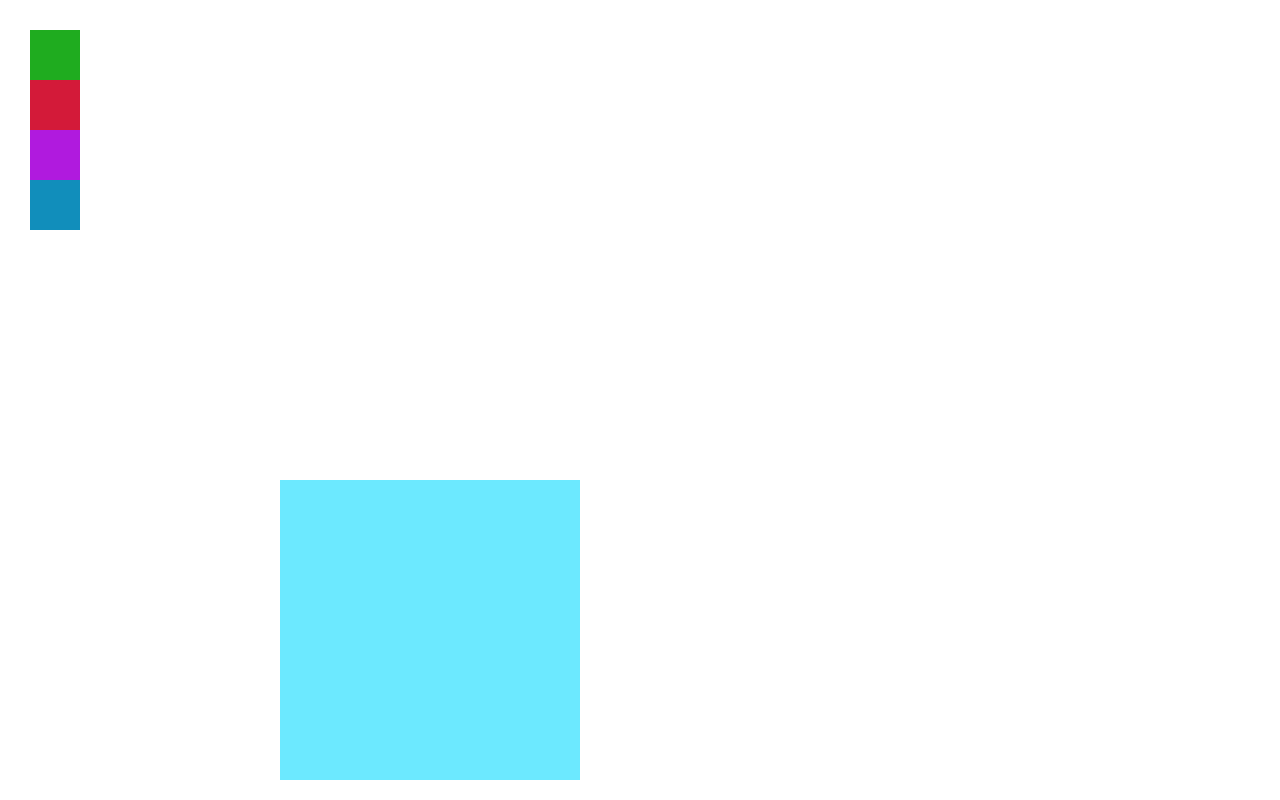
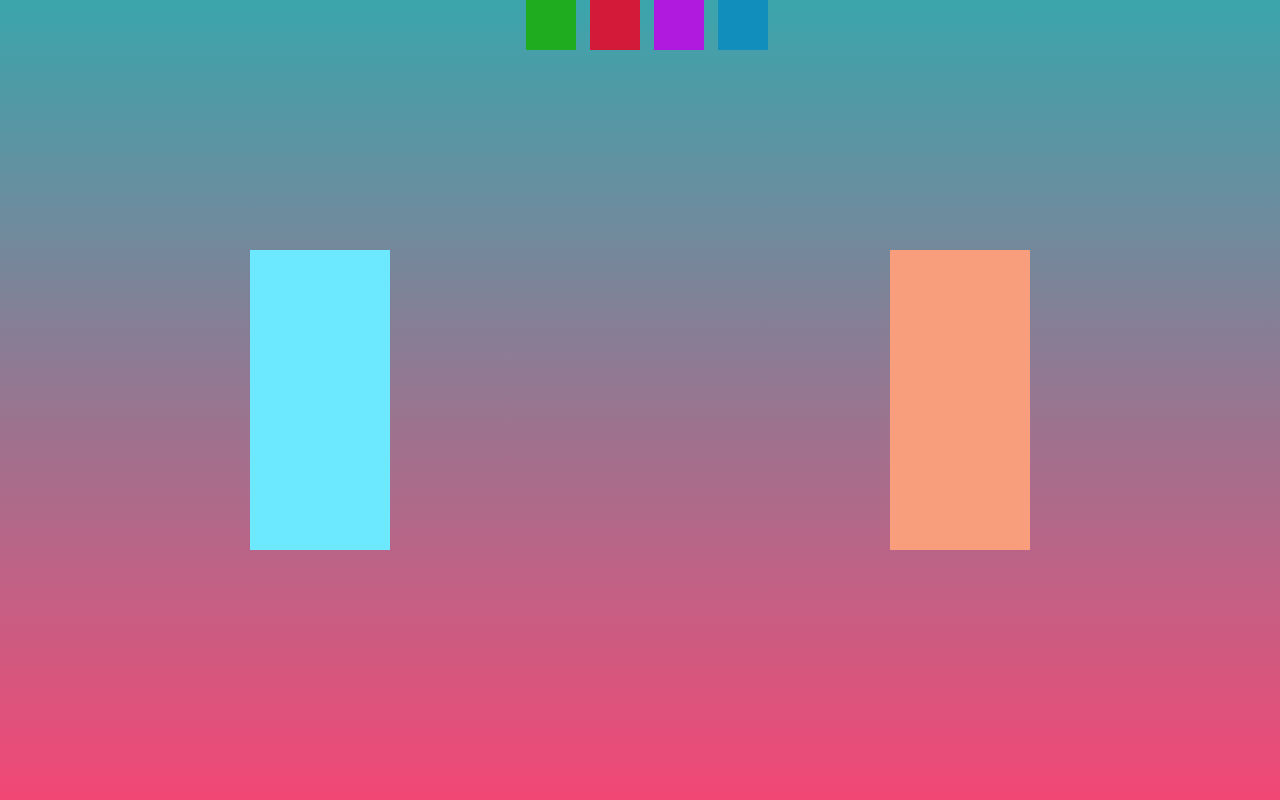
Before and after one commit to FaridGuluzade/Drag-Drop, a plain HTML site: page index.html in a window 1280 px wide. Shown: the top 800 px of the page. Drawn offline with Linux system fonts and the light colour scheme.

Commit message:
second commit

```diff
--- a/index.html
+++ b/index.html
@@ -5,30 +5,27 @@
     <meta http-equiv="X-UA-Compatible" content="IE=edge">
     <meta name="viewport" content="width=device-width, initial-scale=1.0">
     <link rel="stylesheet" href="./style/style.css">
-    <title>Document</title>
+    <title>Drag&Drop</title>
 </head>
 <body>
     <section>
 
-
-            <div class="drag-item" draggable="true" id="drag-first" style="background-color: rgb(31, 172, 31);" ></div>
-            <div class="drag-item"  draggable="true" id="drag-second"  style="background-color: rgb(211, 26, 57);"></div>
-            <div class="drag-item"  draggable="true" id="drag-third" style="background-color: rgb(176, 26, 222);"></div>
-            <div class="drag-item"  draggable="true" id="drag-fourth" style="background-color: rgb(17, 142, 187) ;"></div>
+        <div class="flex-first">
 
 
+            <div class="drag-item item1" draggable="true" id="drag-first" style="background-color: rgb(31, 172, 31);" ></div>
+            <div class="drag-item item2"  draggable="true" id="drag-second"  style="background-color: rgb(211, 26, 57);"></div>
+            <div class="drag-item item3"  draggable="true" id="drag-third" style="background-color: rgb(176, 26, 222);"></div>
+            <div class="drag-item item4"  draggable="true" id="drag-fourth" style="background-color: rgb(17, 142, 187) ;"></div>
+        </div>
 
-            <div class="drop-target" style="background-color:rgb(108, 233, 255)  ;"></div>
-            <div class="drop-target" style="background-color:rgb(249, 158, 125)"></div>
+            <div class="flex-second">
+                <div class="drop-target" style="background-color:rgb(108, 233, 255);"></div>
+                <div class="drop-target" style="background-color:rgb(249, 158, 125)"></div>
+            </div>
 
 
-
-
-
-
-
-
-
+            </section>
 
 
 
--- a/js/script.js
+++ b/js/script.js
@@ -4,34 +4,29 @@ const dropTargets= document.querySelectorAll(".drop-target");
 
 
 
+let startInnerX;
+let startInnerY;
+
 
 dragItems.forEach((dragItem, index)=>{
     dragItem.addEventListener("dragstart", function(event){
         event.dataTransfer.setData(`dragItemId`, event.target.id);
-        event.target.style.opacity="0.4";
 
+        startInnerX= event.offsetX;
+        startInnerY=event.offsetY;
     });
-    dragItem.addEventListener("mousedown", ()=>{
-        dragItem.style.zIndex= "1";
-        dragItems.forEach((item, i) => {
-            if (i !== index) {
-                dragItems[i].style.zIndex="0";
-            }
-        });
+    // dragItem.addEventListener("mousedown", ()=>{
+    //     dragItem.style.zIndex= "1";
+    //     dragItems.forEach((item, i) => {
+    //         if (i !== index) {
+    //             dragItems[i].style.zIndex="0";
+    //         }
+    //     });
 
-    });
+    // });
 
 
 });
-
-
-
-dropTargets.forEach((dropTarget, index) => {
-    dropTarget.addEventListener("dragend", (event) => {
-        dropTarget.style.opacity="1";
-    });
-});
-
 
 
 
@@ -40,13 +35,13 @@ dropTargets.forEach((dropTarget, index) => {
         dropTarget.style.border="3px dotted green"
 
     });
-});
-
-
-
-dropTargets.forEach((dropTarget, index) => {
     dropTarget.addEventListener("dragleave", (event) => {
         dropTarget.style.border="";
+
+    });
+    dropTarget.addEventListener("dragover", (event) => {
+        event.preventDefault();
+
 
     });
 });
@@ -54,19 +49,24 @@ dropTargets.forEach((dropTarget, index) => {
 
 
 
-
-dropTargets.forEach((dropTarget, index) => {
-    dropTarget.addEventListener("dragover", (event) => {
-        event.preventDefault();
-    });
-});
-
 dropTargets.forEach((dropTarget, index) => {
     dropTarget.addEventListener("drop", (event) => {
         event.preventDefault();
+
         dropTarget.style.border="";
 
-        const data= event.dataTransfer.getData("dragItemId");
-        event.target.appendChild(document.getElementById(data));
+
+
+        const dataId = event.dataTransfer.getData("dragItemId");
+        const data = document.getElementById(dataId);
+
+        event.target.appendChild(data);
+
+        let offsetX = `${event.offsetX -startInnerX}px`;
+        let offsetY = `${event.offsetY -startInnerY}px`;
+
+        data.style.left = offsetX;
+        data.style.top = offsetY;
+
     });
 });
--- a/style/style.scss
+++ b/style/style.scss
@@ -1,3 +1,10 @@
+:root{
+    --width: 50px;
+    --height: 50px;
+}
+
+
+
 *{
     margin:0;
     padding:0;
@@ -5,22 +12,40 @@
 }
 
 
-section {
-  position: relative;
-  margin: 30px;
+body{
+    background-image: linear-gradient( rgba(11, 143, 152, 0.803), rgba(238, 7, 69, 0.743));
+   height: 100vh;
+}
 
-  .drop-target{
-    height: 300px;
-    width: 300px;
-    float: left;
-    margin: 250px;
+
+.flex-second {
+
+    display: flex;
+    justify-content: center;
+    align-items: center;
+
+
+    .drop-target{
+        position: relative;
+        height: 300px;
+        width: 300px;
+        margin: 250px;
+
+    }
 
 }
 
 
+
+
     .drag-item {
-        height: 50px;
-        width: 50px;
+        float: left;
+        height: var(--height);
+        width: var(--width);
+        position: absolute;
+
+
+
 
 
         &:hover {
@@ -32,4 +57,22 @@ section {
         }
     }
 
+
+.item1 {
+    left: calc(45% - var(--width));
+    top: 0;
 }
+
+.item2 {
+    left: calc(50% - var(--width));
+    top: 0;
+}
+.item3 {
+    left: calc(55% - var(--width));
+    top: 0;
+}
+
+.item4 {
+    left: calc(60% - var(--width));
+    top: 0;
+}
```
Also changed, not shown: style/style.css, 1 other file.
